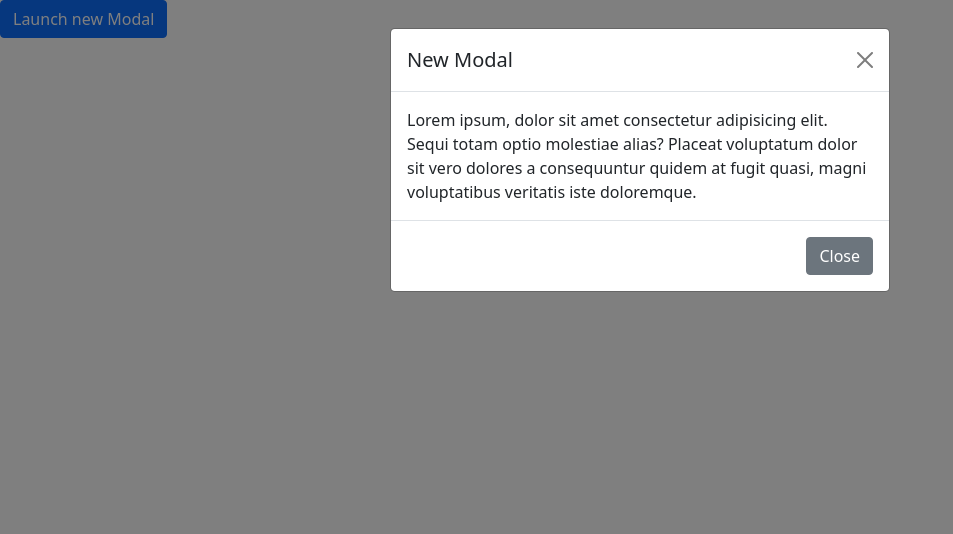
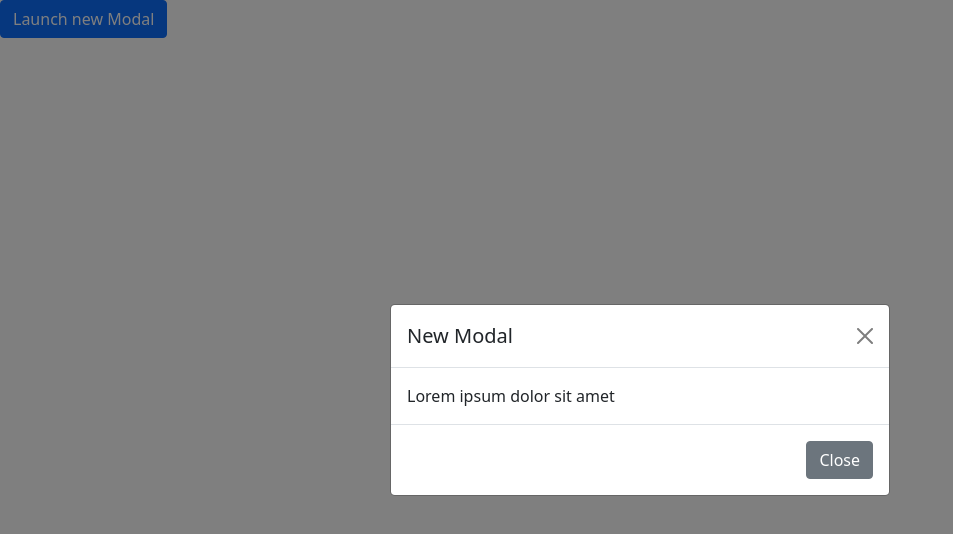
Before and after one commit to acciojob/bootstrap-modals-asdeiva, a website: page main.html in a window 1280 px wide. Both pictures are taken after a click on the button "Launch new Modal". Shown: the whole page, without its empty margins (0-953 px from the left). Drawn offline with nearby package versions, Linux system fonts and the light colour scheme.

Commit message:
modal dialog  updated

```diff
--- a/main.html
+++ b/main.html
@@ -21,14 +21,14 @@
 
 <!-- Modal -->
 <div class="modal fade" id="newton-modal" data-bs-backdrop="static" data-bs-keyboard="false" tabindex="-1" aria-labelledby="newton-modalLabel" aria-hidden="true">
-  <div class="modal-dialog">
+  <div class="modal-dialog modal-dialog-centered">
     <div class="modal-content">
       <div class="modal-header">
         <h5 class="modal-title" id="newton-modalLabel">New Modal</h5>
         <button type="button" class="btn-close" data-bs-dismiss="modal" aria-label="Close"></button>
       </div>
       <div class="modal-body">
-        Lorem ipsum, dolor sit amet consectetur adipisicing elit. Sequi totam optio molestiae alias? Placeat voluptatum dolor sit vero dolores a consequuntur quidem at fugit quasi, magni voluptatibus veritatis iste doloremque.
+        Lorem ipsum dolor sit amet
       </div>
       <div class="modal-footer">
         <button type="button" class="btn btn-secondary" data-bs-dismiss="modal">Close</button>
```
